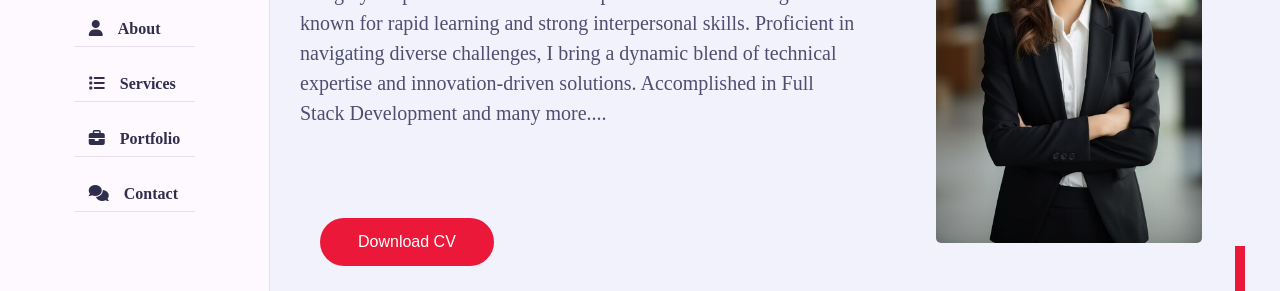
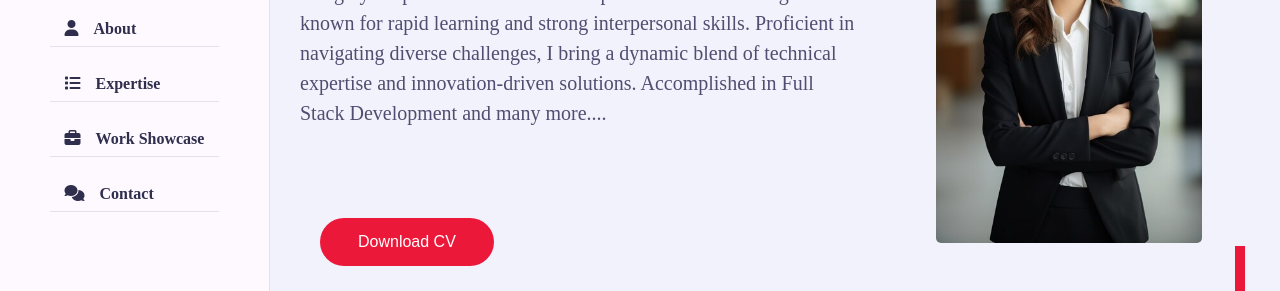
Before and after one commit to K-DivyaSree/EPortfolio, a plain HTML site: page index.html in a window 1280 px wide. Shown: the part 331-622 px from the top of the page. Drawn offline with nearby package versions, Linux system fonts and the light colour scheme; a web font is replaced by a local one.

Commit message:
index.html

```diff
--- a/index.html
+++ b/index.html
@@ -69,8 +69,8 @@
         <ul class="nav">
           <li><a href="#home" class="active"><i class="fa fa-home"></i>Home</a></li>
           <li><a href="#about"><i class="fa fa-user"></i>About</a></li>
-          <li><a href="#services"><i class="fa fa-list"></i>Services</a></li>
-          <li><a href="#portfolio"><i class="fa fa-briefcase"></i>Portfolio</a></li>
+          <li><a href="#services"><i class="fa fa-list"></i>Expertise</a></li>
+          <li><a href="#portfolio"><i class="fa fa-briefcase"></i>Work Showcase</a></li>
           <li><a href="#contact"><i class="fa fa-comments"></i>Contact</a></li>
         </ul>
       </div>
```
